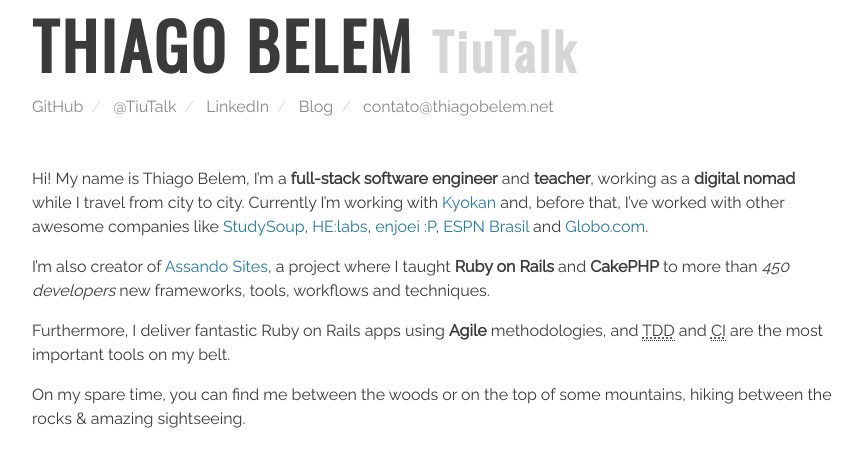
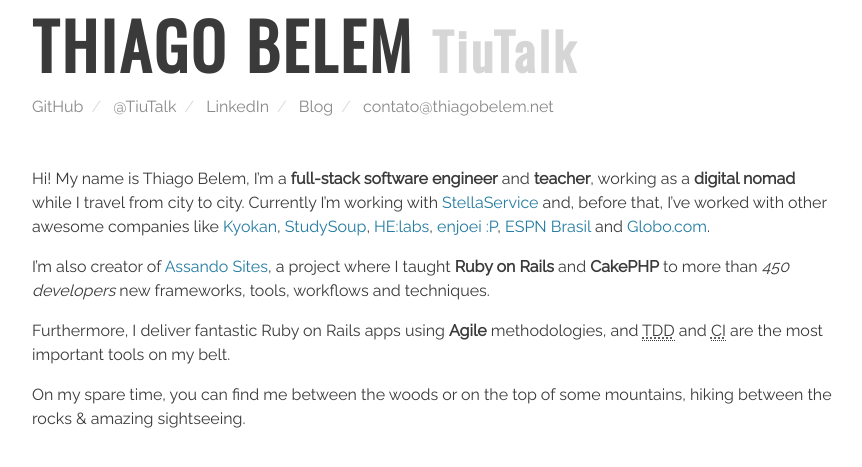
Before and after one commit to TiuTalk/tiutalk.github.io, a Jekyll site: the page built from index.md, in a window 1280 px wide, cut to the strip 188-655 px from the top of the page. Shown: the whole strip, without its empty margins (96-958 px from the left). Built offline with Jekyll 4.4.1, drawn with Linux system fonts in a browser that asks for light colours.

Commit message:
Update company

```diff
--- a/index.md
+++ b/index.md
@@ -2,7 +2,7 @@
 layout: default
 ---
 
-Hi! My name is {{ site.name }}, I'm a **{{ site.role | downcase }}** and **teacher**, working as a **digital nomad** while I travel from city to city. Currently I'm working with [Kyokan][kyokan] and, before that, I've worked with other awesome companies like [StudySoup][studysoup], [HE:labs][helabs], [enjoei :P][enjoei], [ESPN Brasil][espn] and [Globo.com][globo].
+Hi! My name is {{ site.name }}, I'm a **{{ site.role | downcase }}** and **teacher**, working as a **digital nomad** while I travel from city to city. Currently I'm working with [StellaService][stella] and, before that, I've worked with other awesome companies like [Kyokan][kyokan], [StudySoup][studysoup], [HE:labs][helabs], [enjoei :P][enjoei], [ESPN Brasil][espn] and [Globo.com][globo].
 
 I'm also creator of [Assando Sites][assando-sites], a project where I taught **Ruby on Rails** and **CakePHP** to more than *450 developers* new frameworks, tools, workflows and techniques.
 
```
Also changed, not shown: other parts of index.md (+2 -1 lines).
